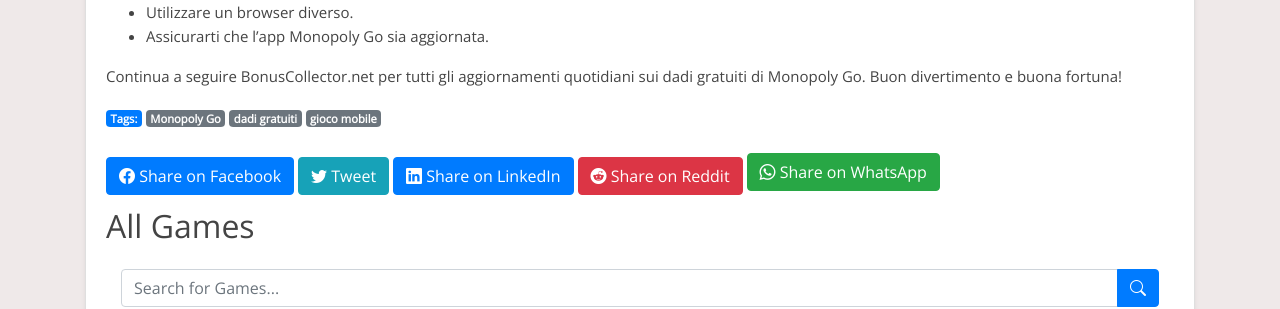
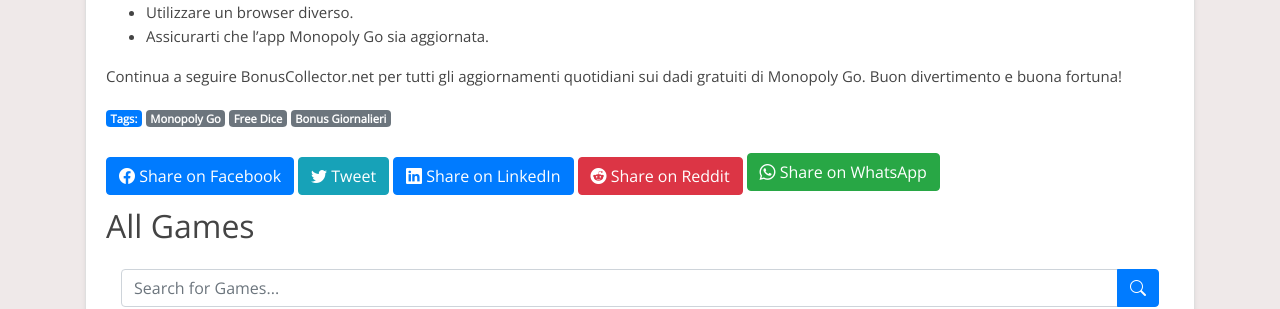
Before and after one commit to Prollad99/bs-net, a Jekyll site: the page built from it/_posts/2024-07-21-monopoly-go.md, in a window 1280 px wide and 900 px high, scrolled down 8108 px. Shown: the part 149-458 px from the top of the window. Built offline with Jekyll 4.4.1, drawn with Linux system fonts in a browser that asks for light colours; nearby versions of some CDN libraries; comment, search, counter and statistics services are not loaded.

Commit message:
Update 2024-07-21-monopoly-go.md

```diff
--- a/it/_posts/2024-07-21-monopoly-go.md
+++ b/it/_posts/2024-07-21-monopoly-go.md
@@ -2,7 +2,7 @@
 layout: post
 title: "Monopoly Go Free Dice: Ottieni i Tuoi Dadi Gratuiti Quotidianamente"
 date: 2024-07-21
-tags: [Monopoly Go, dadi gratuiti, gioco mobile]
+tags: [Monopoly Go, Free Dice, Bonus Giornalieri]
 author: BonusCollector.net
 description: "Scopri come ottenere dadi gratuiti ogni giorno per Monopoly Go e rimani aggiornato con i link più recenti."
 lang: it
```
